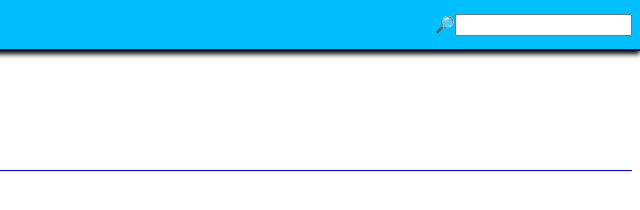
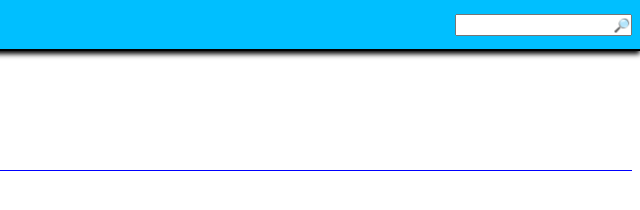
Before and after one commit to amadzuki/web-todo, a plain HTML site: page index.html in a window 1280 px wide. Shown: the full height of the page, 640-1280 px from the left. Drawn offline with Linux system fonts and the light colour scheme.

Commit message:
Put search sign as placeholder

```diff
--- a/index.css
+++ b/index.css
@@ -30,6 +30,10 @@ nav > img {
   align-self: center;
   padding-right: 0.5em;
 }
+#search-box-todo::placeholder {
+  text-align: right;
+}
+
 main {
   margin: 0.5em;
 }
@@ -69,7 +73,6 @@ main .add-todo::before {
   color: blue;
 }
 
-/* strikethrough */
 .strikethrough {
   text-decoration-line: line-through;
   text-decoration-style: solid;
--- a/index.html
+++ b/index.html
@@ -15,7 +15,9 @@
     <nav>
       <img src="logo-amadzuki.svg" alt="logo-amadzuki" />
       <div class="app-name">To Do</div>
-      <div class="search-bar">🔎<input type="text" id="search-box-todo" /></div>
+      <div class="search-bar">
+        <input type="text" id="search-box-todo" placeholder="🔎" />
+      </div>
     </nav>
     <!-- Main -->
     <main>
```
